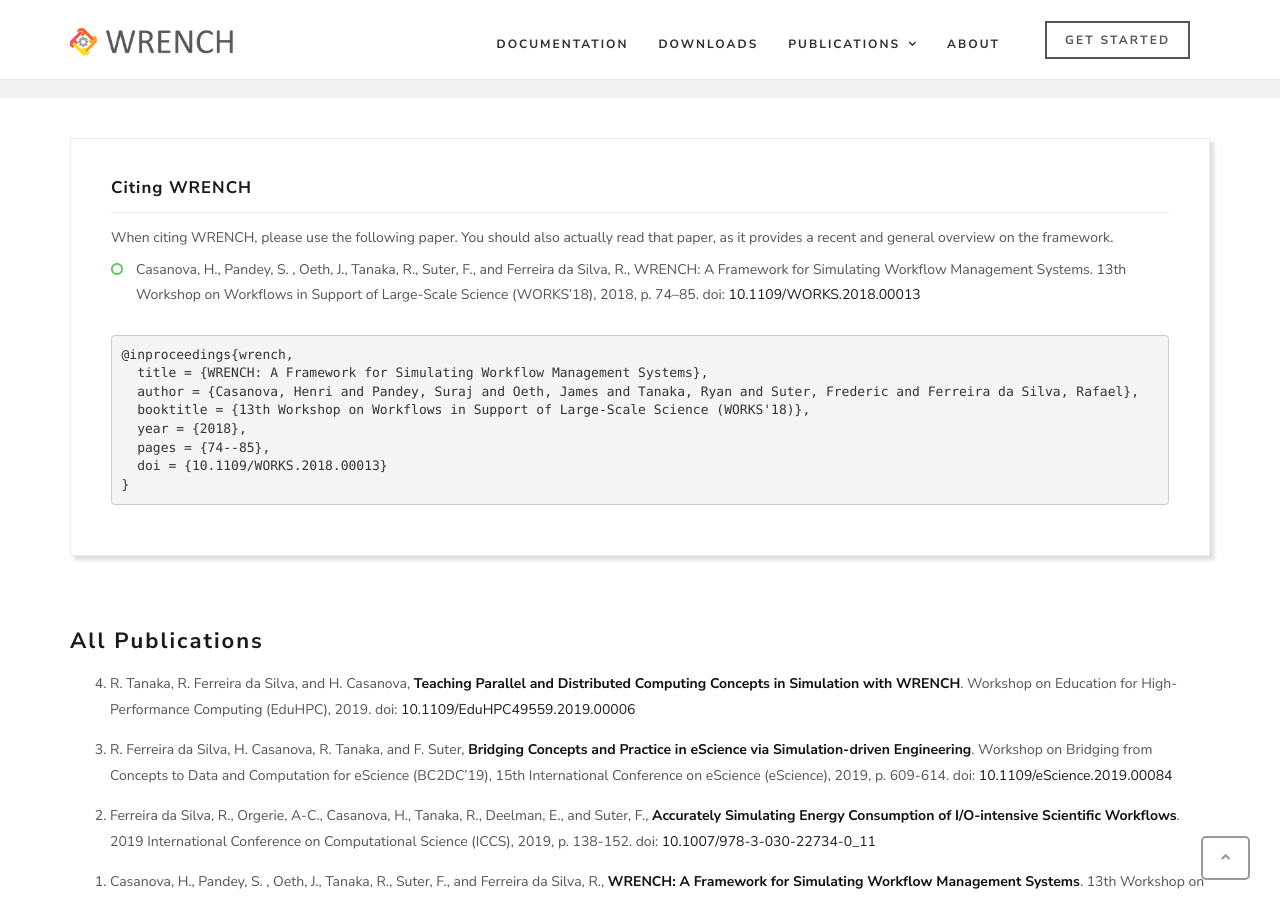
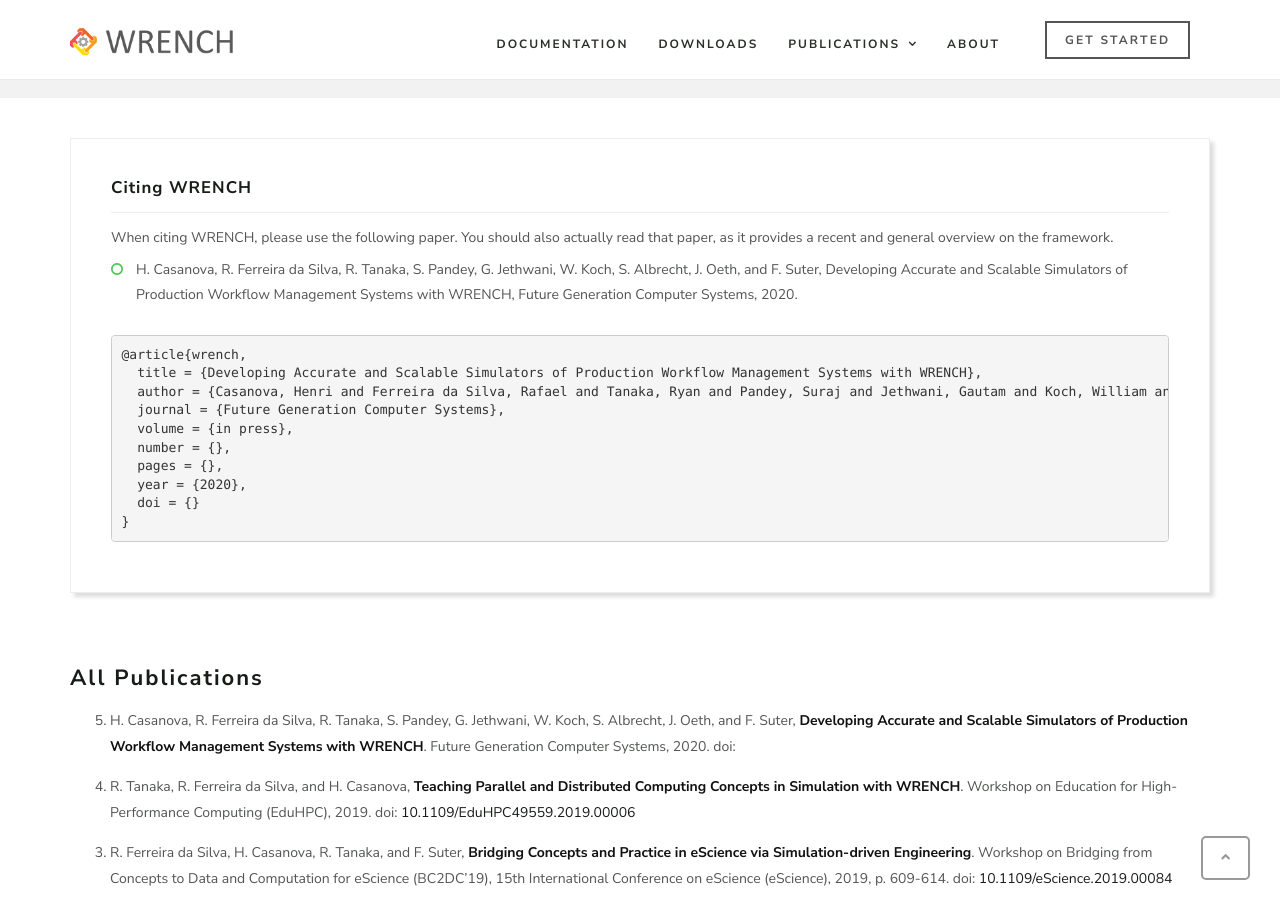
Before and after one commit to wrench-project/wrench-project.github.io, a Jekyll site: the page built from publications.html, in a window 1280 px wide and 900 px high, scrolled down 222 px. Built offline with Jekyll 4.4.1, drawn with Linux system fonts in a browser that asks for light colours; nearby versions of some CDN libraries; comment, search, counter and statistics services are not loaded.

Commit message:
adding wrench fgcs paper

```diff
--- a/_data/publications.yml
+++ b/_data/publications.yml
@@ -1,3 +1,8 @@
+- title: "Developing Accurate and Scalable Simulators of Production Workflow Management Systems with WRENCH"
+  authors: "H. Casanova, R. Ferreira da Silva, R. Tanaka, S. Pandey, G. Jethwani, W. Koch, S. Albrecht, J. Oeth, and F. Suter"
+  description: "Future Generation Computer Systems, 2020"
+  url: "https://rafaelsilva.com/files/publications/casanova2020fgcs.pdf"
+
 - title: "Teaching Parallel and Distributed Computing Concepts in Simulation with WRENCH"
   authors: "R. Tanaka, R. Ferreira da Silva, and H. Casanova"
   description: "Workshop on Education for High-Performance Computing (EduHPC), 2019"
--- a/publications.html
+++ b/publications.html
@@ -37,20 +37,23 @@
                             that paper, as it provides a recent and general overview on the framework.</p>
                         <ul class="angle angle-right">
                             <li>
-                            Casanova, H., Pandey, S. , Oeth, J., Tanaka, R., Suter, F., and Ferreira da Silva, R.,
-                            WRENCH: A Framework for Simulating Workflow Management Systems. 13th Workshop on Workflows
-                            in Support of Large-Scale Science (WORKS’18), 2018, p. 74–85.
-                            doi: <a href="http://dx.doi.org/10.1109/WORKS.2018.00013" target="_blank">10.1109/WORKS.2018.00013</a>
+                                H. Casanova, R. Ferreira da Silva, R. Tanaka, S. Pandey, G. Jethwani, W. Koch, S.
+                                Albrecht, J. Oeth, and F. Suter, Developing Accurate and Scalable Simulators of
+                                Production Workflow Management Systems with WRENCH, Future Generation Computer Systems,
+                                2020.
+<!--                                doi: <a href="http://dx.doi.org/10.1109/WORKS.2018.00013" target="_blank">10.1109/WORKS.2018.00013</a>-->
                             </li>
                         </ul>
                         <pre>
-@inproceedings{wrench,
-  title = {WRENCH: A Framework for Simulating Workflow Management Systems},
-  author = {Casanova, Henri and Pandey, Suraj and Oeth, James and Tanaka, Ryan and Suter, Frederic and Ferreira da Silva, Rafael},
-  booktitle = {13th Workshop on Workflows in Support of Large-Scale Science (WORKS'18)},
-  year = {2018},
-  pages = {74--85},
-  doi = {10.1109/WORKS.2018.00013}
+@article{wrench,
+  title = {Developing Accurate and Scalable Simulators of Production Workflow Management Systems with WRENCH},
+  author = {Casanova, Henri and Ferreira da Silva, Rafael and Tanaka, Ryan and Pandey, Suraj and Jethwani, Gautam and Koch, William and Albrecht, Spencer and Oeth, James and Suter, Fr\'{e}d\'{e}ric},
+  journal = {Future Generation Computer Systems},
+  volume = {in press},
+  number = {},
+  pages = {},
+  year = {2020},
+  doi = {}
 }</pre>
                     </div>
                 </div>
```
Also changed, not shown: index.html (+16 -0 lines). Lines whose indentation alone changed are shown as unchanged.
